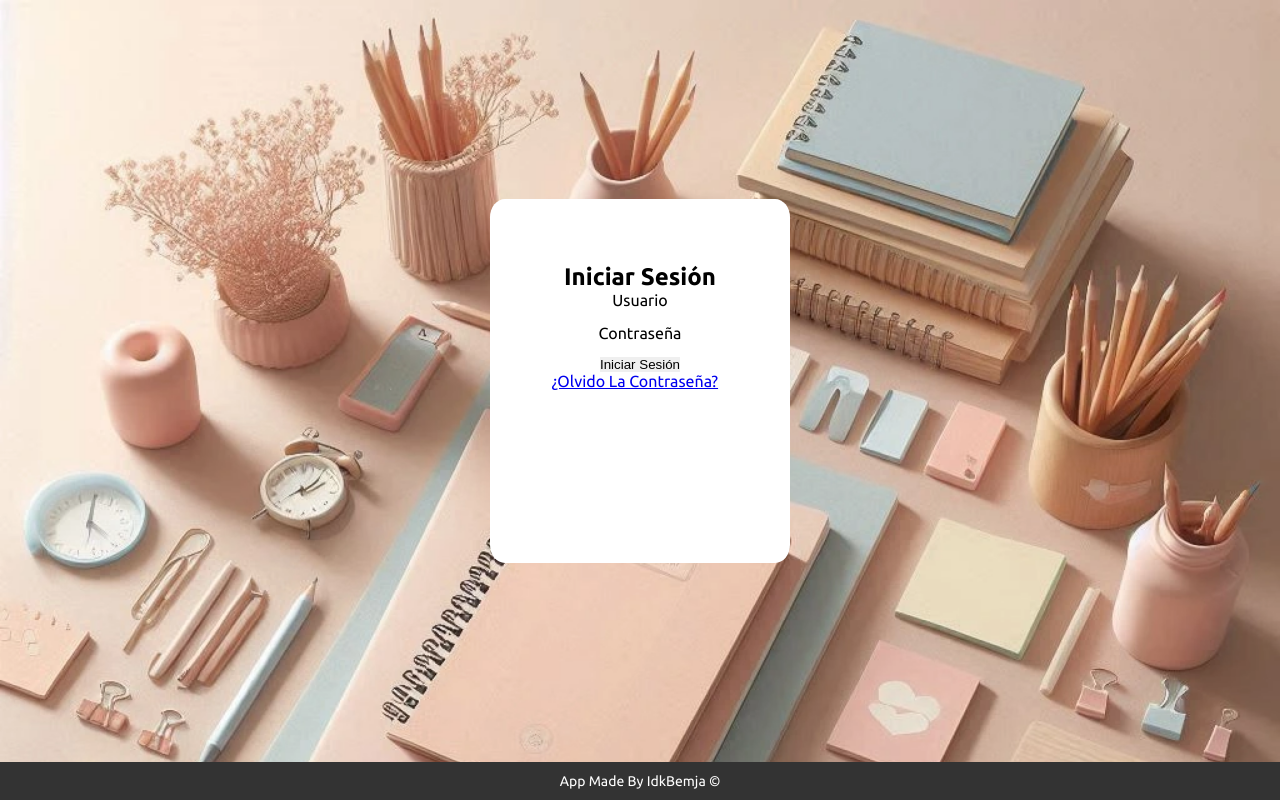
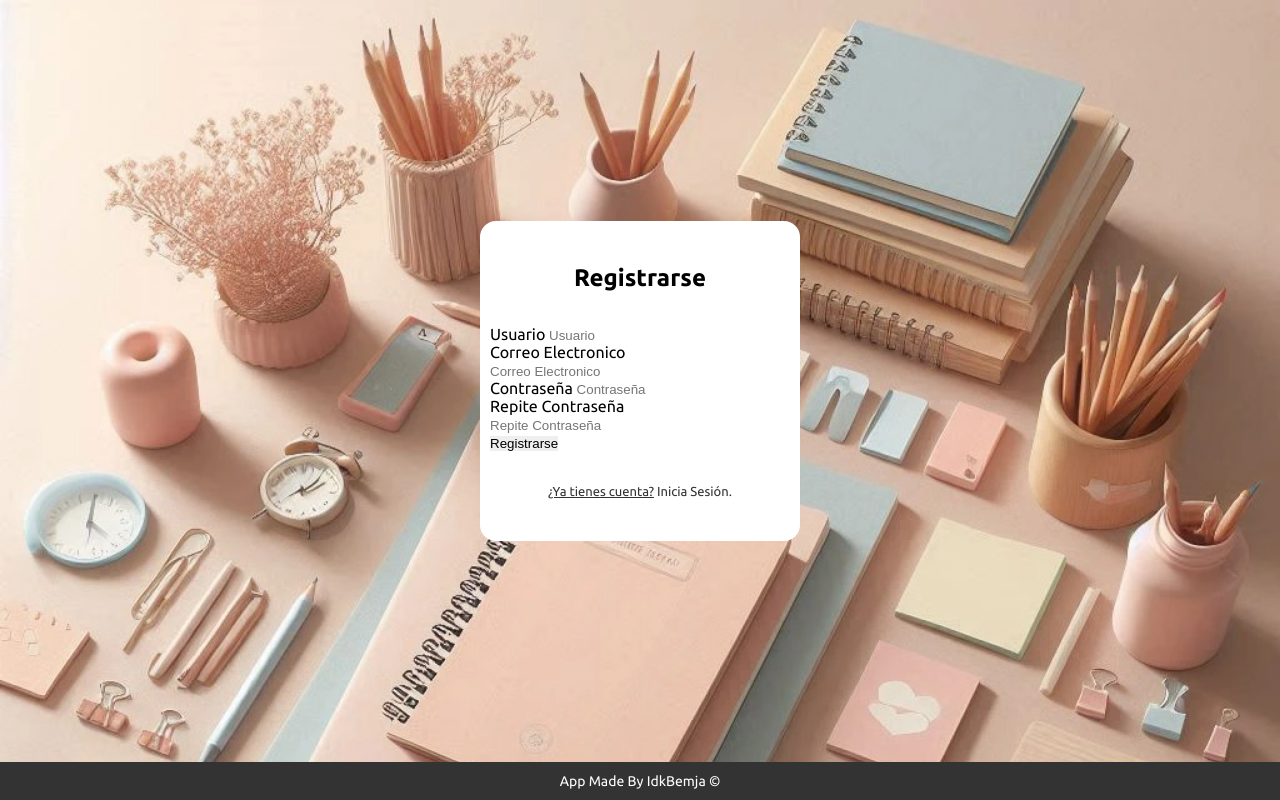
Before and after one commit to IdkBemja/NotesApp-v2, a Python web app: template app/templates/app.html in a window 1280 px wide. Run offline with Jinja, Linux system fonts and the light colour scheme; the template is opened without the code that fills it, so the values that code supplies are empty.

Commit message:
update files

```diff
--- a/app/static/assets/css/app.css
+++ b/app/static/assets/css/app.css
@@ -25,25 +25,6 @@ main {
     height: 100%;
 }
 
-.login-section {
-    padding-top: 5%;
-    display: flex;
-    flex-direction: column;
-    align-items: center;
-    width: 300px;
-    height: 300px;
-    background-color: #fff;
-    border-radius: 5%;
-}
-
-
-.form-group {
-    display: flex;
-    flex-direction: column;
-    justify-content: center;
-    align-items: center;
-}
-
 footer {
     display: flex;
     justify-content: center;
--- /dev/null
+++ b/app/static/assets/css/login.css
@@ -0,0 +1,68 @@
+.login-section {
+    display: flex;
+    flex-direction: column;
+    align-items: center;
+    width: 300px;
+    height: 300px;
+    background-color: #fff;
+    border-radius: 5%;
+    padding: 10px;
+    justify-content: space-evenly;
+}
+
+
+.login-section > #login-form {
+    display: flex;
+    flex-direction: column;
+    justify-content: center;
+    align-items: center;
+    gap: 20px;
+}
+
+.login-section > #login-form > .form-group {
+    display: flex;
+    flex-direction: column;
+    justify-content: center;
+    gap: 5px;
+}
+
+.login-section .form-group > input {
+    padding: 5px;
+    border-bottom: 1px solid #333;
+}
+.login-section .form-group > input:focus {
+    outline: none;
+    padding: 5px;
+    border-bottom: 1px solid #333;
+}
+
+.login-section .form-group > button {
+    padding: 10px;
+    border-radius: 5px;
+    background-color: green;
+    color: white;
+    font-size: 16px;
+}
+
+.login-section .form-group > button:active, .login-section .form-group > button:hover {
+    padding: 9px;
+    border-radius: 5px;
+    background-color: rgb(0, 110, 0);
+    color: white;
+    font-size: 17px;
+    transition: ease-in-out 0.1s;
+    cursor: pointer;
+}
+
+.login-section > #login-form > a {
+    color: blue;
+    font-size: 12px;
+    align-self: flex-end;
+}
+
+.login-section > a {
+    text-decoration: none;
+    color: #333;
+    font-size: 14px;
+    text-align: justify;
+}
--- /dev/null
+++ b/app/static/assets/css/register.css
@@ -0,0 +1,17 @@
+.register-section {
+    display: flex;
+    flex-direction: column;
+    align-items: center;
+    width: 300px;
+    height: 300px;
+    background-color: #fff;
+    border-radius: 5%;
+    padding: 10px;
+    justify-content: space-evenly;
+}
+
+.register-section > a {
+    text-decoration: none;
+    color: #333;
+    font-size: 13px;
+}
--- a/app/templates/app.html
+++ b/app/templates/app.html
@@ -4,26 +4,54 @@
     <meta charset="UTF-8">
     <meta name="viewport" content="width=device-width, initial-scale=1.0">
     <link rel="stylesheet" href="../static/assets/css/app.css">
+    <link rel="stylesheet" href="../static/assets/css/login.css">
+    <link rel="stylesheet" href="../static/assets/css/register.css">
     <title>App de Notas</title>
 </head>
 <body>
     <main>
-        <section class="login-section">
+        <!-- <section class="login-section">
             <h1>Iniciar Sesión</h1>
             <form id="login-form" method="POST" action="/login">
                 <div class="form-group">
                     <label for="username">Usuario</label>
-                    <input type="text" id="username" name="username" required>
+                    <input type="text" id="username" name="username" required maxlength="10">
                 </div>
                 <div class="form-group">
                     <label for="password">Contraseña</label>
                     <input type="password" id="password" name="password" required>
                 </div>
+                <a href="#">¿Olvido La Contraseña?</a>
                 <div class="form-group">
                     <button type="submit">Iniciar Sesión</button>
                 </div>
-                <a href="#">¿Olvido La Contraseña?</a>
             </form>
+            <a href="#"><u>¿No tienes cuenta?</u> Regístrate.</a>
+        </section> -->
+        <section class="register-section">
+            <h1>Registrarse</h1>
+            <form action="" id="register-form">
+                <div class="form-group">
+                    <label for="username">Usuario</label>
+                    <input type="text" id="username" name="username" placeholder="Usuario" required maxlength="10">
+                </div>
+                <div class="form-group">
+                    <label for="email">Correo Electronico</label>
+                    <input type="email" id="email" name="email" placeholder="Correo Electronico" required>
+                </div>
+                <div class="form-group">
+                    <label for="password">Contraseña</label>
+                    <input type="password" id="password" name="password" placeholder="Contraseña" required>
+                </div>
+                <div class="form-group">
+                    <label for="confirm_passwd">Repite Contraseña</label>
+                    <input type="password" id="confirm_passwd" name="confirm_passwd" placeholder="Repite Contraseña" required>
+                </div>
+                <div class="form-group">
+                    <button type="submit">Registrarse</button>
+                </div>
+            </form>
+            <a href="#"><u>¿Ya tienes cuenta?</u> Inicia Sesión.</a>
         </section>
     </main>
     <footer>App Made By IdkBemja &copy;</footer>
```
